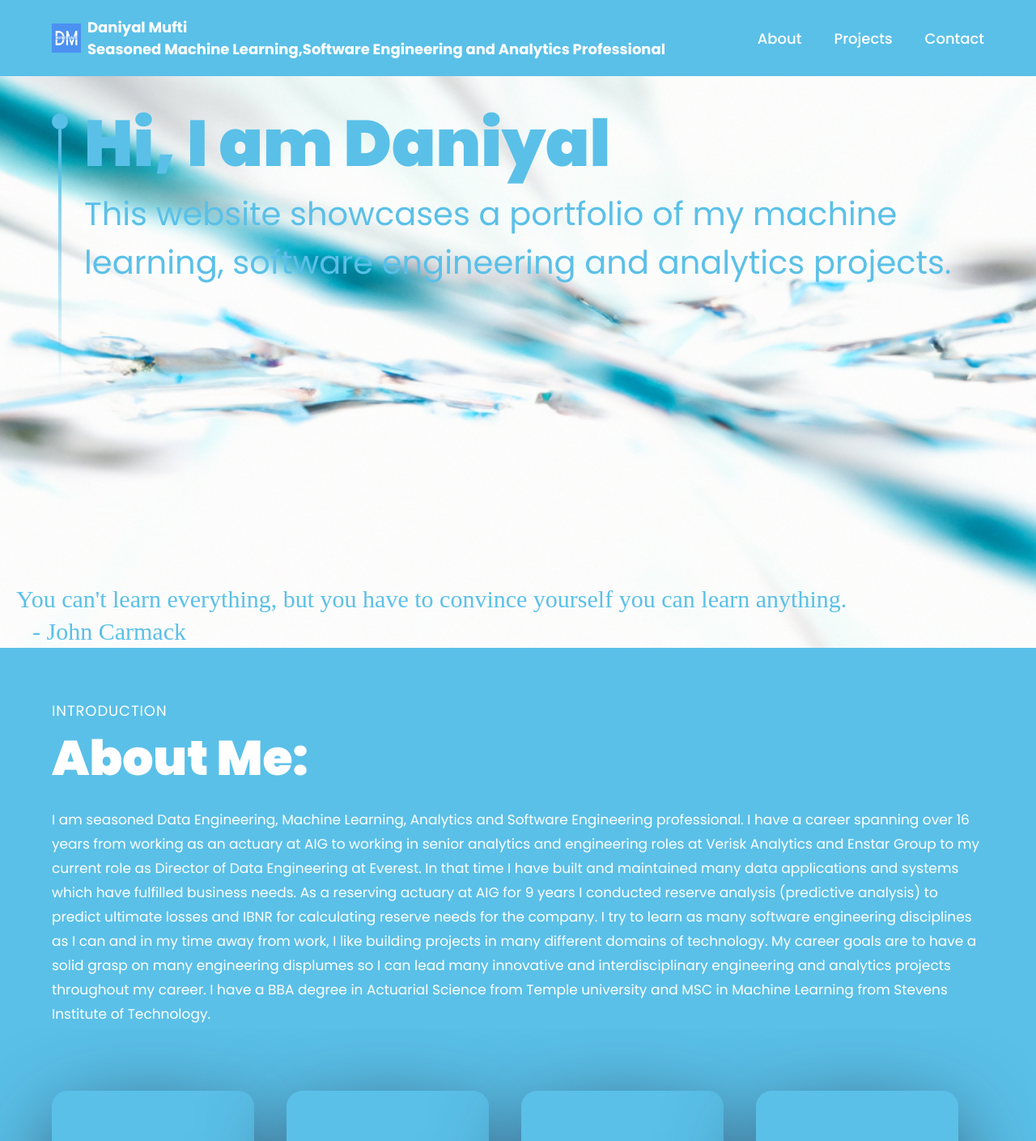
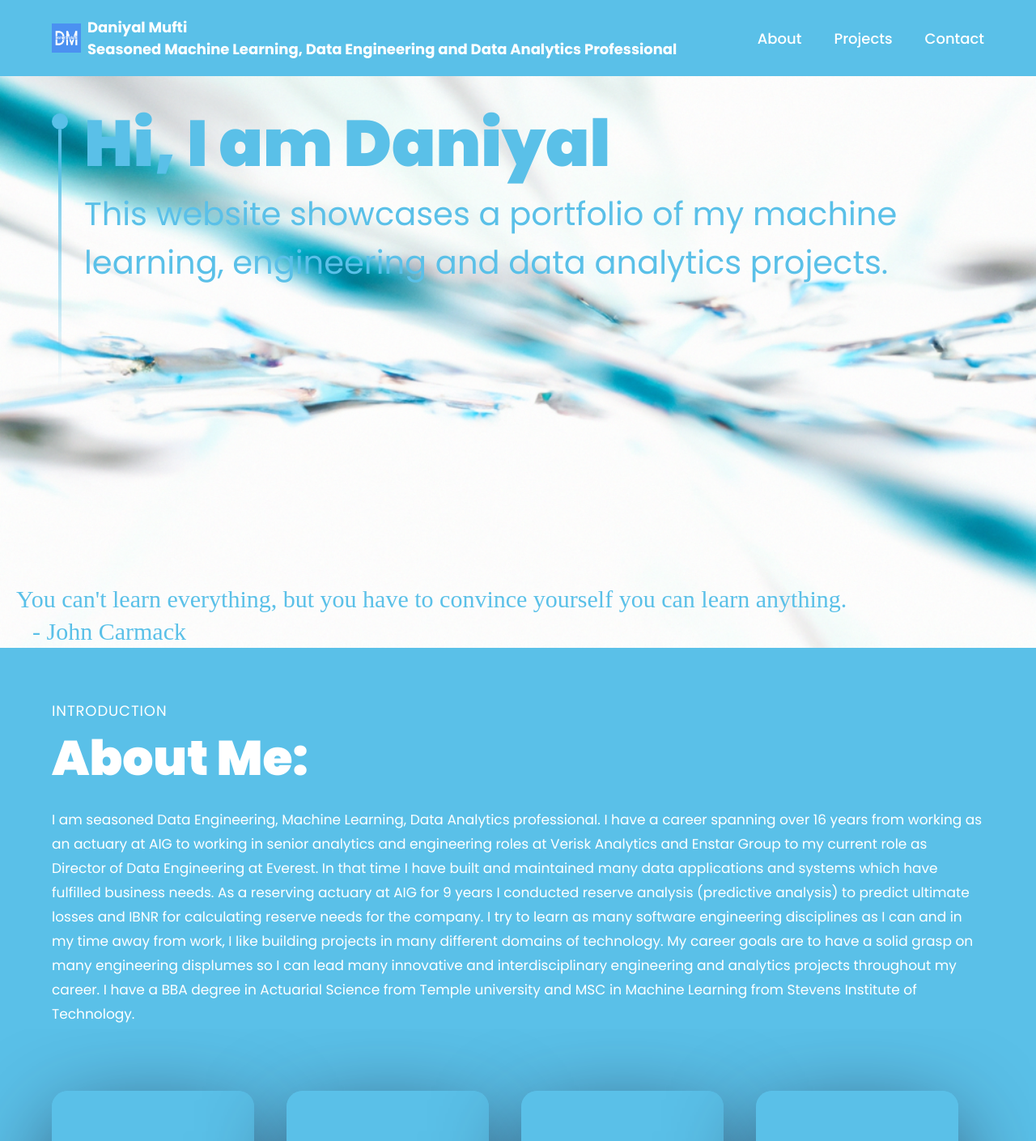
Before and after one commit to DaniyalM11/Personal-Website, a React (Vite) app: page / in a window 1280 px wide. Shown: the top 1409 px of the page at 81% size. Built offline with nearby package versions, Linux system fonts and the light colour scheme.

Commit message:
update sections

```diff
--- a/src/components/About.jsx
+++ b/src/components/About.jsx
@@ -45,7 +45,7 @@ const About = () => {
       <motion.p variants={fadeIn("", ", 0.1, 1")}
       className='mt-4 text-secondary text-[17px] max-w-3X1 leading-[30px]'
       >
-        I am seasoned Data Engineering, Machine Learning, Analytics and Software Engineering professional. I have a career spanning over 16 years from working as an actuary at AIG to working in senior analytics and engineering roles at Verisk Analytics and Enstar Group to my current role as Director of Data Engineering at Everest. In that time I have built and maintained many data applications and systems which have fulfilled business needs. As a reserving actuary at AIG for 9 years I conducted reserve analysis (predictive analysis) to predict ultimate losses and IBNR for calculating reserve needs for the company. I try to learn as many software engineering disciplines as I can and in my time away from work, I like building projects in many different domains of technology. My career goals are to have a solid grasp on many engineering displumes so I can lead many innovative and interdisciplinary engineering and analytics projects throughout my career. I have a BBA degree in Actuarial Science from Temple university and MSC in Machine Learning from Stevens Institute of Technology.
+        I am seasoned Data Engineering, Machine Learning, Data Analytics professional. I have a career spanning over 16 years from working as an actuary at AIG to working in senior analytics and engineering roles at Verisk Analytics and Enstar Group to my current role as Director of Data Engineering at Everest. In that time I have built and maintained many data applications and systems which have fulfilled business needs. As a reserving actuary at AIG for 9 years I conducted reserve analysis (predictive analysis) to predict ultimate losses and IBNR for calculating reserve needs for the company. I try to learn as many software engineering disciplines as I can and in my time away from work, I like building projects in many different domains of technology. My career goals are to have a solid grasp on many engineering displumes so I can lead many innovative and interdisciplinary engineering and analytics projects throughout my career. I have a BBA degree in Actuarial Science from Temple university and MSC in Machine Learning from Stevens Institute of Technology.
       </motion.p>
 
       <div className = "mt-20 flex flex-wrap gap-10">
--- a/src/components/Hero.jsx
+++ b/src/components/Hero.jsx
@@ -19,7 +19,7 @@ const Hero = () => {
             <span className="text-[#5ac0e8]">Hi, I am Daniyal</span>
           </h1>
           <p className={`${styles.heroSubTest} mt-2 text-[#5ac0e8] text-[40px]`}>
-            This website showcases a portfolio of my machine learning, software engineering and analytics projects.
+            This website showcases a portfolio of my machine learning, engineering and data analytics projects.
           </p>
 
 
--- a/src/components/Navbar.jsx
+++ b/src/components/Navbar.jsx
@@ -24,7 +24,7 @@ const Navbar = () =>{
           <p className="text-white text-[18px] font-bold cursor-pointer"> Daniyal Mufti
             <span
            className="sm:block hidden">
-            Seasoned Machine Learning,Software Engineering and Analytics Professional</span>
+            Seasoned Machine Learning, Data Engineering and Data Analytics Professional</span>
             </p>
 
         </Link>
```
